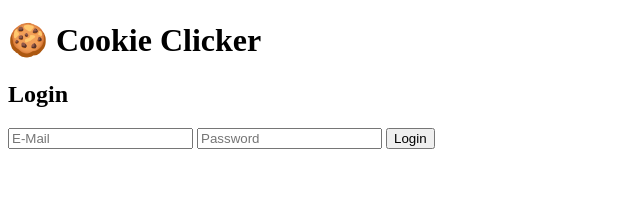
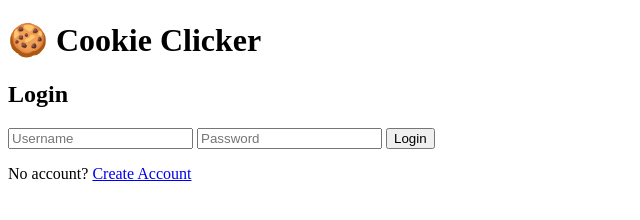
Before and after one commit to EdwardNicolasHaddad/cookie-clicker, a plain HTML site: page login.html in a window 1280 px wide. Shown: the whole page, without its empty margins (0-640 px from the left). Drawn offline with nearby package versions, Linux system fonts and the light colour scheme.

Commit message:
Enhance login form with username and registration link
Added username input field and account creation link.

```diff
--- a/login.html
+++ b/login.html
@@ -3,7 +3,6 @@
 
 <head>
     <title>Cookie Clicker - Login</title>
-    <link rel="stylesheet" href="css/auth.css">
 </head>
 
 <body>
@@ -12,13 +11,19 @@
 
     <h2>Login</h2>
 
-    <input type="email" placeholder="E-Mail" id="email">
+    <input type="text" id="username" placeholder="Username">
 
-    <input type="password" placeholder="Password" id="password">
+    <input type="password" id="password" placeholder="Password">
 
     <button id="login">
         Login
     </button>
+
+    <p>
+        No account?
+        <a href="register.html">Create Account</a>
+    </p>
+
 
     <script src="https://cdn.jsdelivr.net/npm/@supabase/supabase-js@2"></script>
     <script src="js/supabase.js"></script>
```
